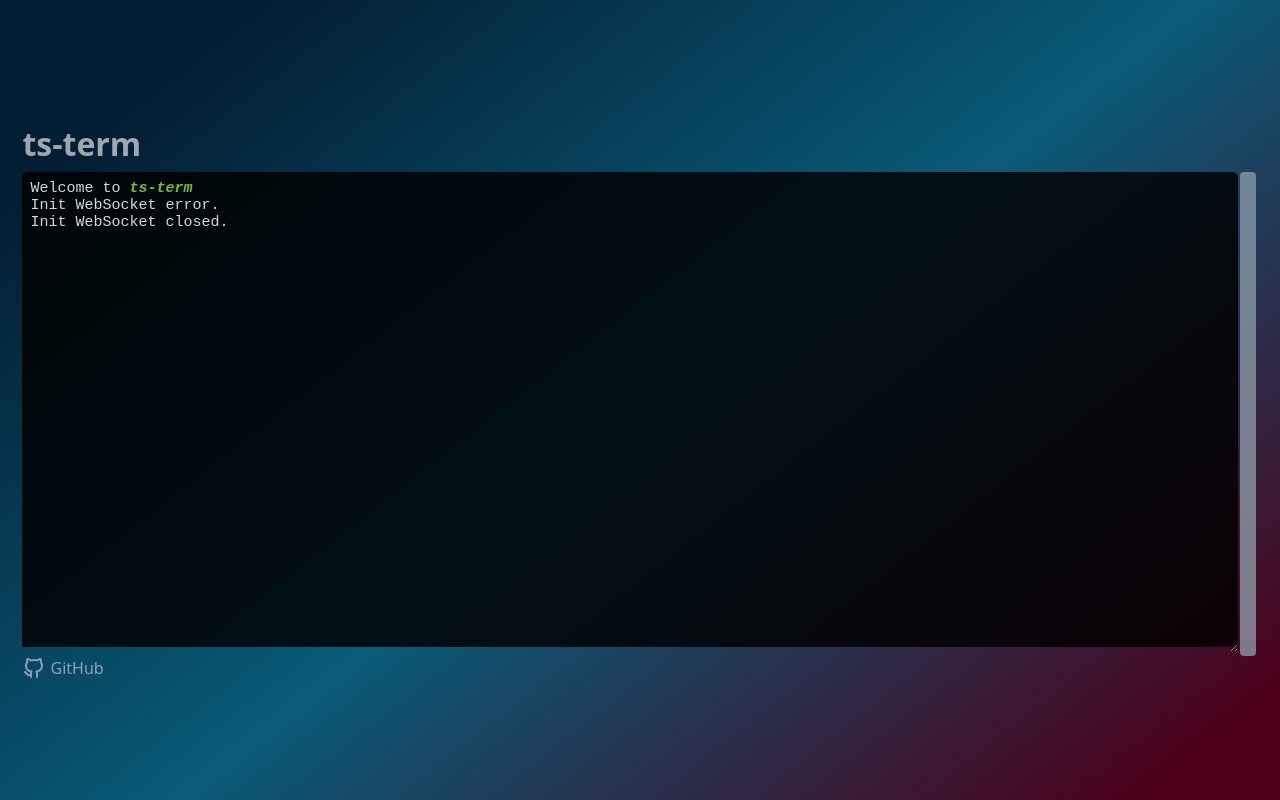
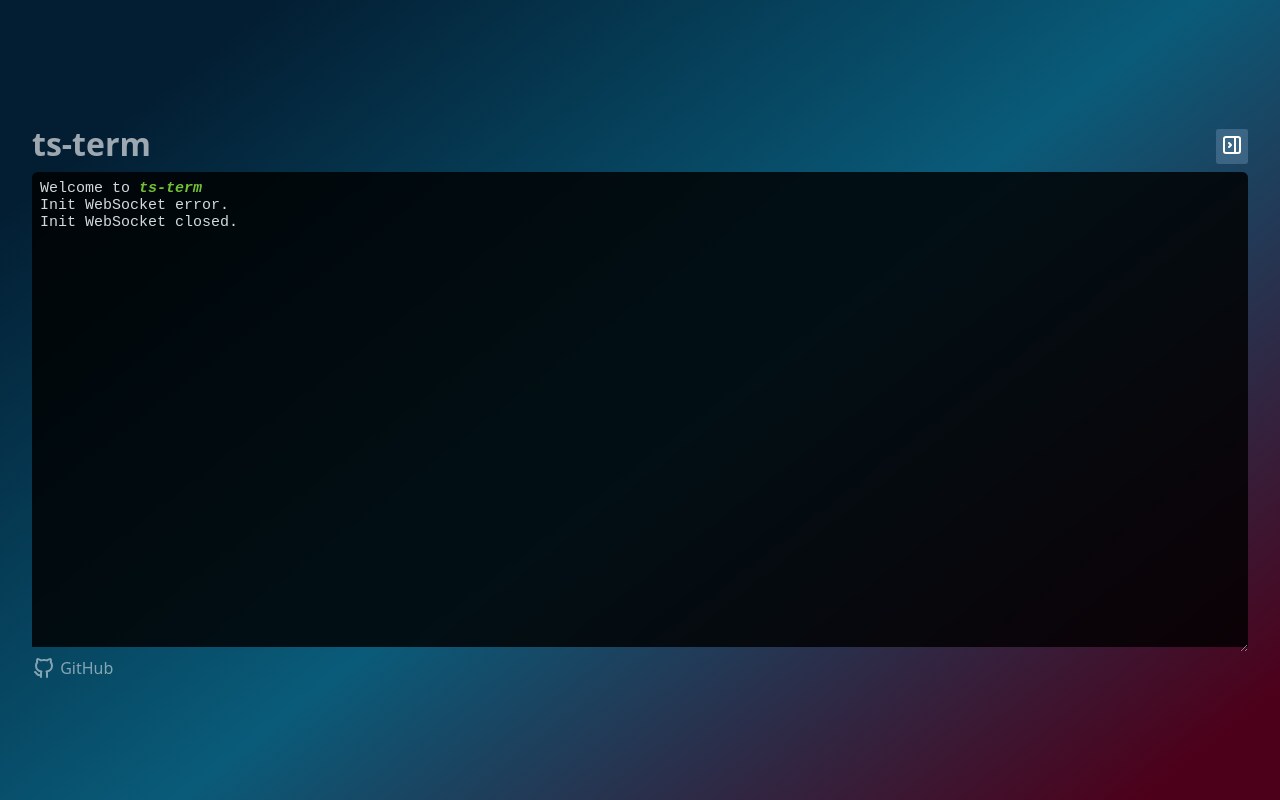
Before and after one commit to Sammy-T/ts-term, a website built with Vite: page web/index.html in a window 1280 px wide. Built offline with nearby package versions, Linux system fonts and the light colour scheme; no server answers; what @xterm/addon-web-links would draw is missing.

Commit message:
Add button to toggle scroll slider

```diff
--- a/web/index.html
+++ b/web/index.html
@@ -13,7 +13,11 @@
 
 <body>
 	<main>
-		<h1>ts-term</h1>
+		<header>
+			<h1>ts-term</h1>
+
+			<button id="toggle-scroll">scrollbar</button>
+		</header>
 
 		<section id="term-view">
 			<div id="xterm-container"></div>
--- a/web/src/main.js
+++ b/web/src/main.js
@@ -1,4 +1,6 @@
 import ghLogo from './brand-github.svg?raw';
+import icSideClosed from './layout-sidebar-right-collapse.svg?raw';
+import icSideOpened from './layout-sidebar-right-collapse-2.svg?raw';
 import { Terminal } from '@xterm/xterm';
 import { FitAddon } from '@xterm/addon-fit';
 import { WebLinksAddon } from '@xterm/addon-web-links';
@@ -11,6 +13,9 @@ import { WebLinksAddon } from '@xterm/addon-web-links';
 
 const term = new Terminal();
 const fitAddon = new FitAddon();
+
+/** @type {HTMLButtonElement} */
+const toggleScroll = document.querySelector('#toggle-scroll');
 
 /** @type {HTMLDivElement} */
 const termContainer = document.querySelector('#xterm-container');
@@ -383,6 +388,22 @@ function initDialogs() {
 	});
 }
 
+function updateToggleScroll() {
+	const icon = (scrollVisible) ? icSideOpened : icSideClosed;
+	toggleScroll.innerHTML = icon;
+
+	slider.style.display = (scrollVisible) ? '' : 'none';
+}
+
+let scrollVisible = false;
+
+toggleScroll.addEventListener('click', () => {
+	scrollVisible = !scrollVisible;
+	updateToggleScroll();
+});
+
+updateToggleScroll();
+
 // Add the GH logo into the footer link
 ghAnchor.innerHTML = `${ghLogo} ${ghAnchor.innerHTML}`;
 
--- a/web/src/style.css
+++ b/web/src/style.css
@@ -116,11 +116,30 @@ main {
 	grid-template-rows: repeat(3, min-content);
 	justify-content: center;
 	align-items: center;
+
+	& > header {
+		display: flex;
+		justify-content: space-between;
+		align-items: center;
+	}
+
+	& button {
+		padding: 0.25rem;
+		border: none;
+		border-radius: 0.15rem;
+		background-color: #5c81a286;
+		color: white;
+	}
+
+	& button:hover {
+		background-color: #233f56bd;
+	}
 }
 
 #term-view {
 	display: flex;
 	flex-direction: row;
+	gap: 0.15rem;
 	--slider-thumb-height: 2rem;
 	--slider-thumb-width: 1rem;
 	--slider-thumb-radius: 0.25rem;
```
Also changed, not shown: web/src/layout-sidebar-right-collapse-2.svg (added), web/src/layout-sidebar-right-collapse.svg (added).
